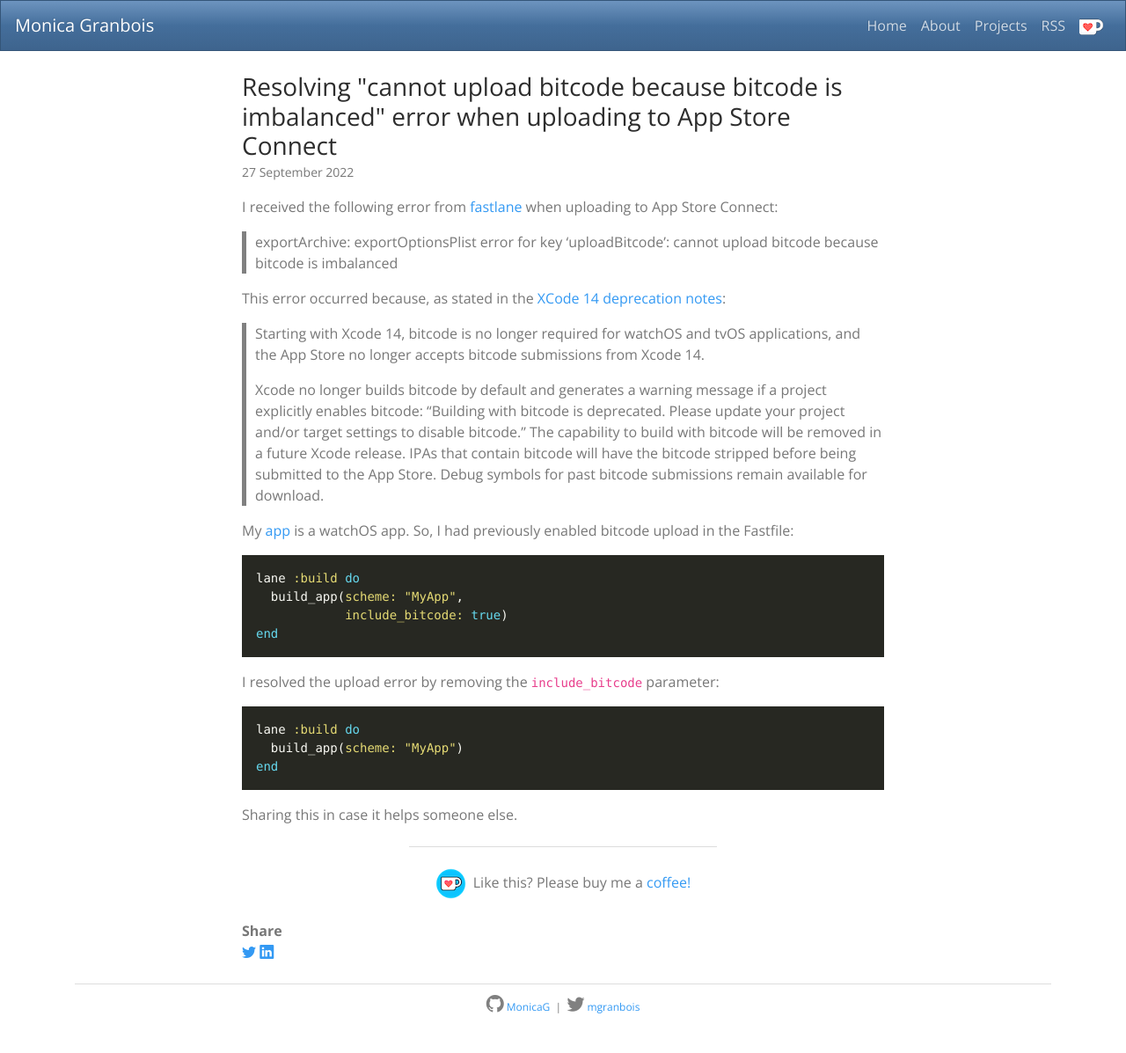
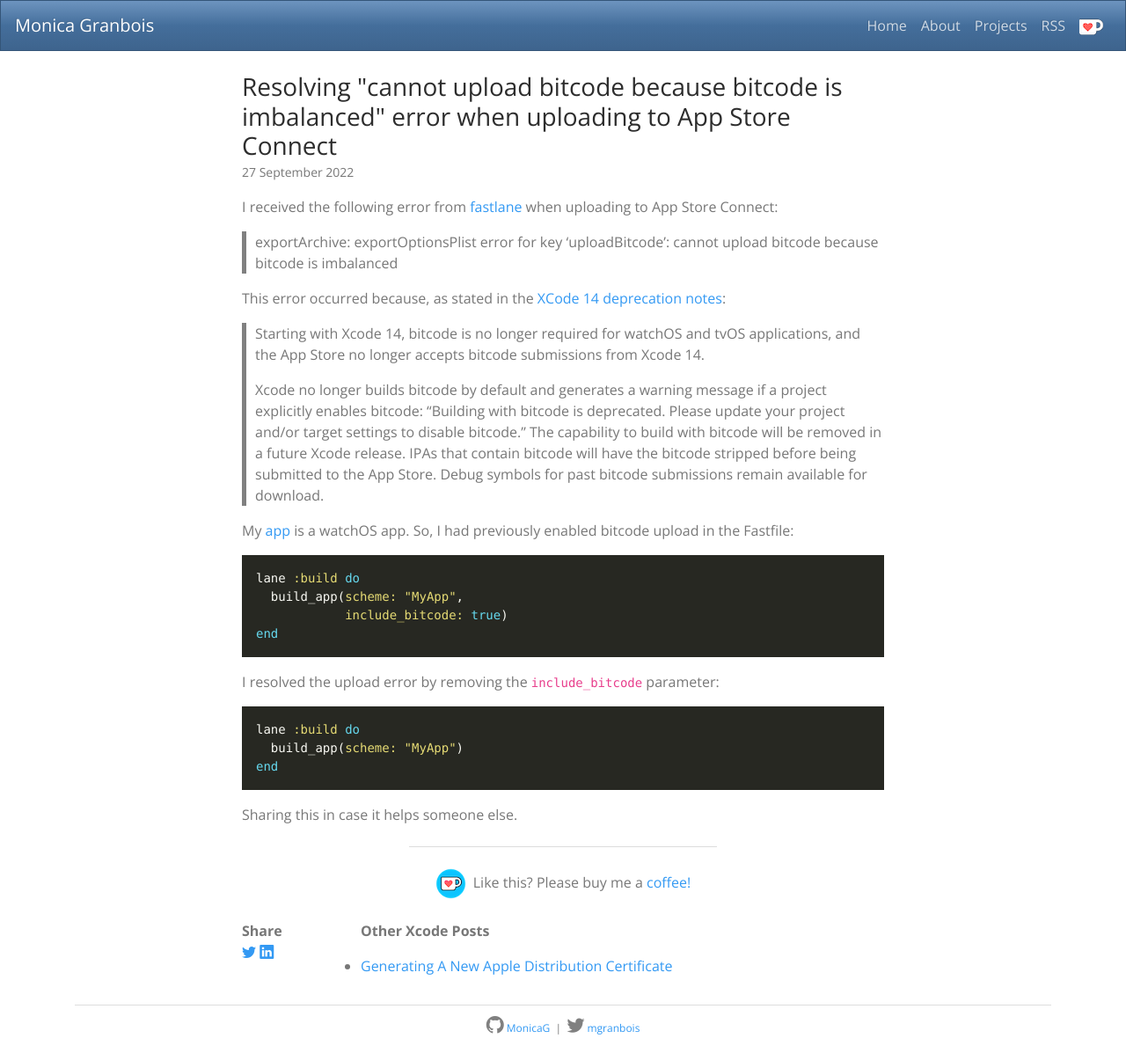
Before and after one commit to MonicaG/MonicaG.github.io, a Jekyll site: the page built from _posts/2022-09-27-bitcode-is-imbalanced.markdown, in a window 1280 px wide. Shown: the whole page at 88% size. Built offline with Jekyll 4.4.1, drawn with Linux system fonts in a browser that asks for light colours; nearby versions of some CDN libraries; comment, search, counter and statistics services are not loaded; before the commit the page ends 1173 px from its top, so only the background shows below that.

Commit message:
splitting up swift category. Swift contains swift, xcode contains xcode. trying out jekyll-redirect-from

```diff
--- a/_config.yml
+++ b/_config.yml
@@ -25,3 +25,4 @@
   - jekyll-sitemap
   - jekyll-paginate
   - jekyll-feed
+  - jekyll-redirect-from
--- a/_posts/2021-03-29-generating-a-new-distribution-certificate-.markdown
+++ b/_posts/2021-03-29-generating-a-new-distribution-certificate-.markdown
@@ -1,8 +1,10 @@
 ---
 title: Generating A New Apple Distribution Certificate
 layout: post
-category: swift
+category: xcode
 desc: How to generate A New Apple Distribution Certificate
+redirect_from:
+  - /blog/swift/generating-a-new-distribution-certificate/
 excerpt_separator: <!--more-->
 ---
 
```
